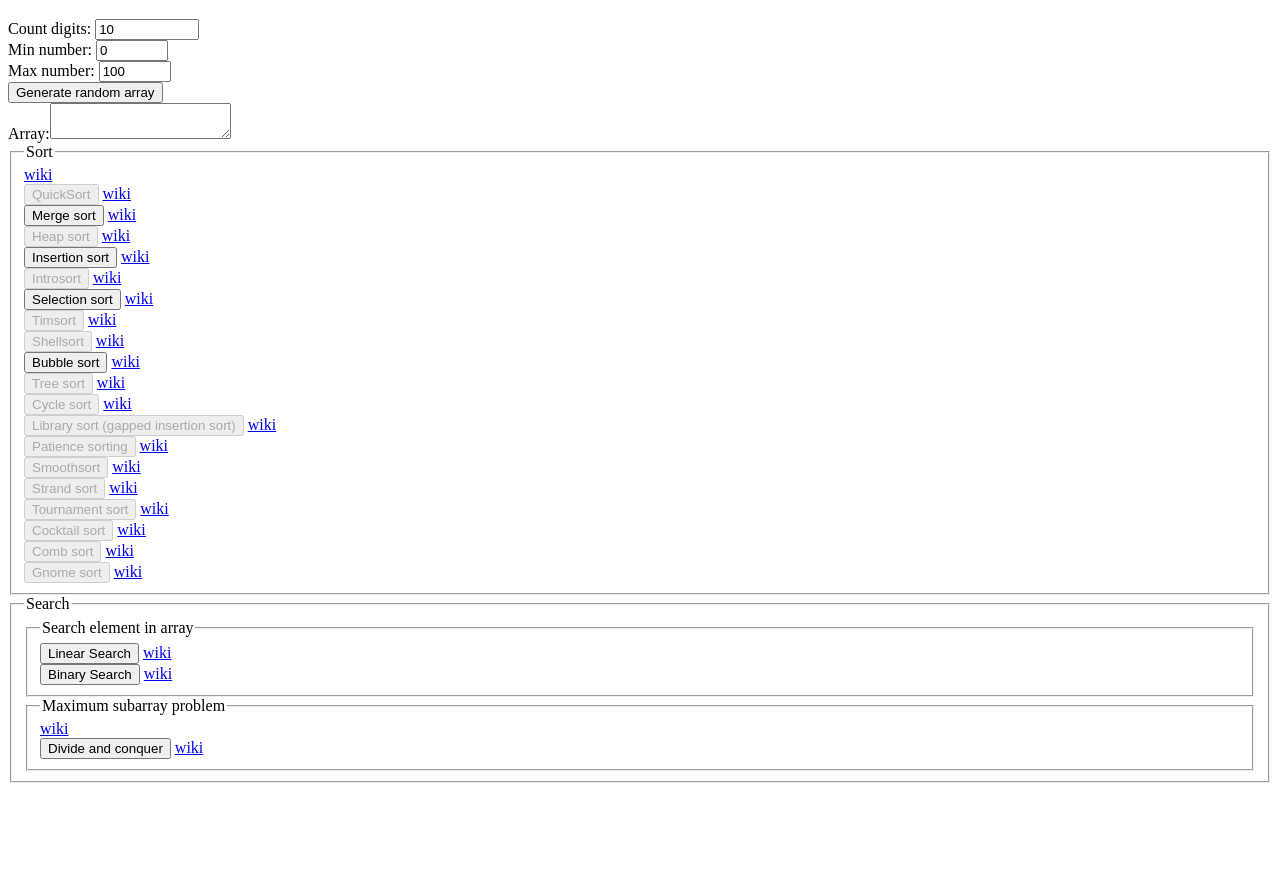
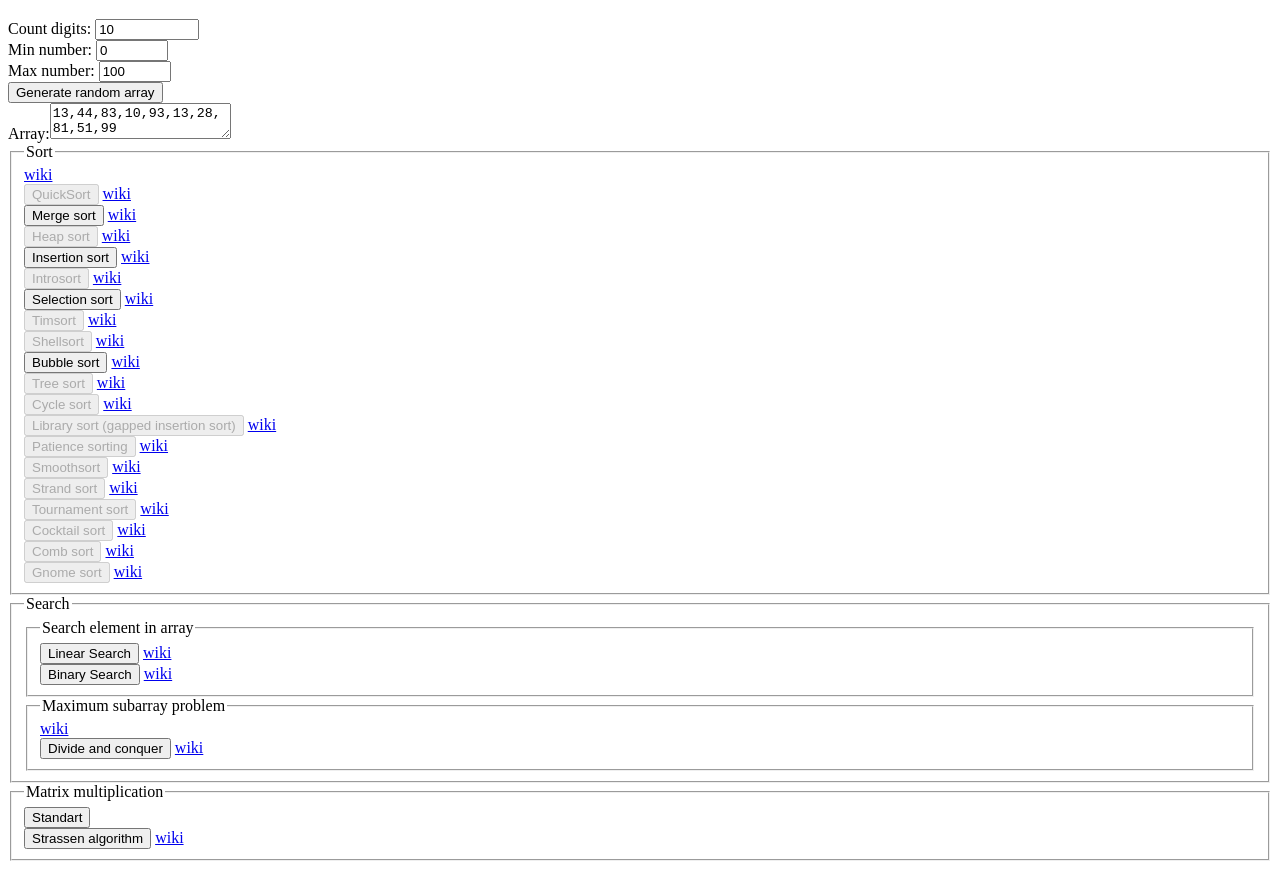
Before and after one commit to Semigradsky/algorithms-js, a plain HTML site: page index.html in a window 1280 px wide. Shown: the part 61-930 px from the top of the page. Before the commit the page ends 852 px from the top, so only its background shows below. Drawn offline with Linux system fonts and the light colour scheme.

Commit message:
Fix 'Illegal invocation'

```diff
--- a/index.html
+++ b/index.html
@@ -137,6 +137,16 @@
                     </div>
                 </fieldset>
             </fieldset>
+            <fieldset id="MatrixMultiplication">
+                <legend>Matrix multiplication</legend>
+                <div>
+                    <button type="button" class="run" id="MatrixMultiplication_Standart">Standart</button>
+                </div>
+                <div>
+                    <button type="button" class="run" id="StrassenAlgorithm">Strassen algorithm</button>
+                    <a href="http://en.wikipedia.org/wiki/Strassen_algorithm" target="_blank">wiki</a>
+                </div>
+            </fieldset>
         </form>
 
         <script type="text/javascript" src="js/app.js"></script>
--- a/js/app.js
+++ b/js/app.js
@@ -5,6 +5,7 @@
 
 var TEST_MODE = false;
 var $ = window.document.getElementById;
+$ = $.bind(window.document);
 
 function generateRandomArray(n, min, max) {
     return new Array(n).join(' ').split(' ').map(function() { return Math.floor(Math.random() * (max - min) + min); });
```
